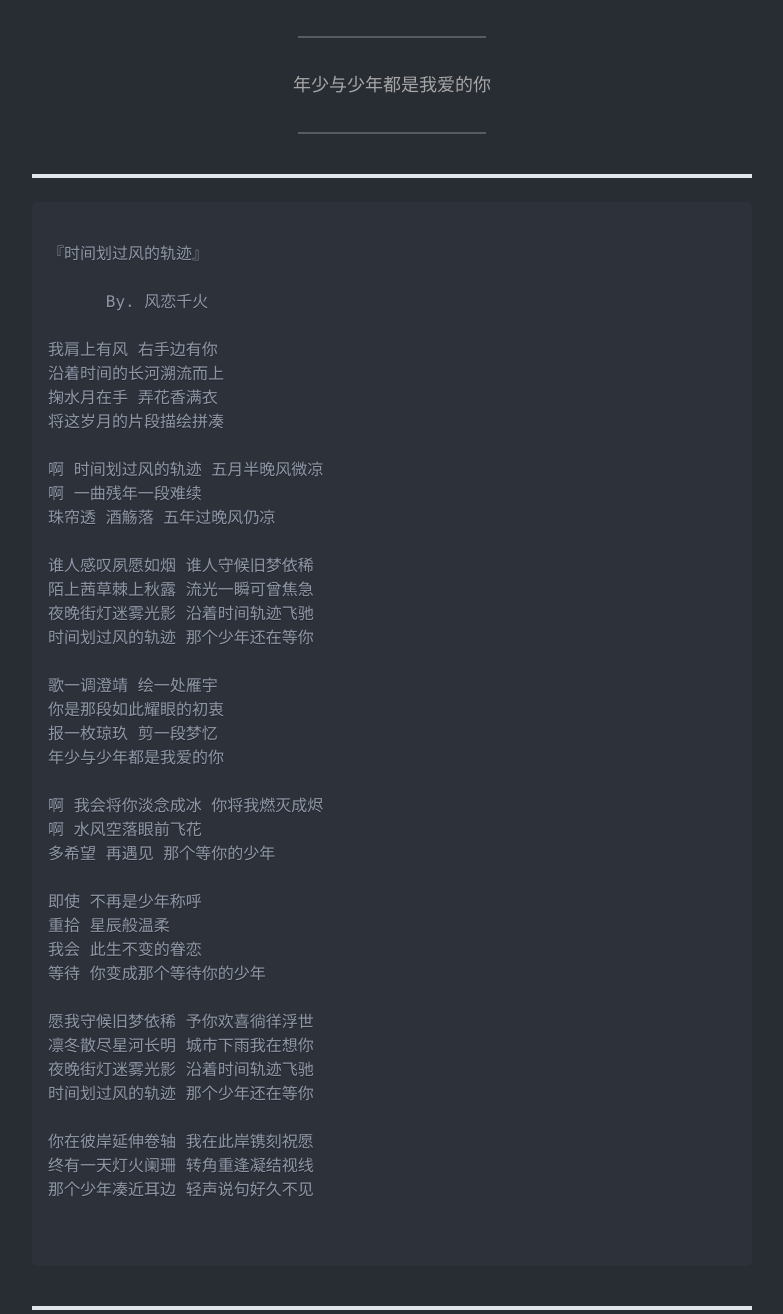
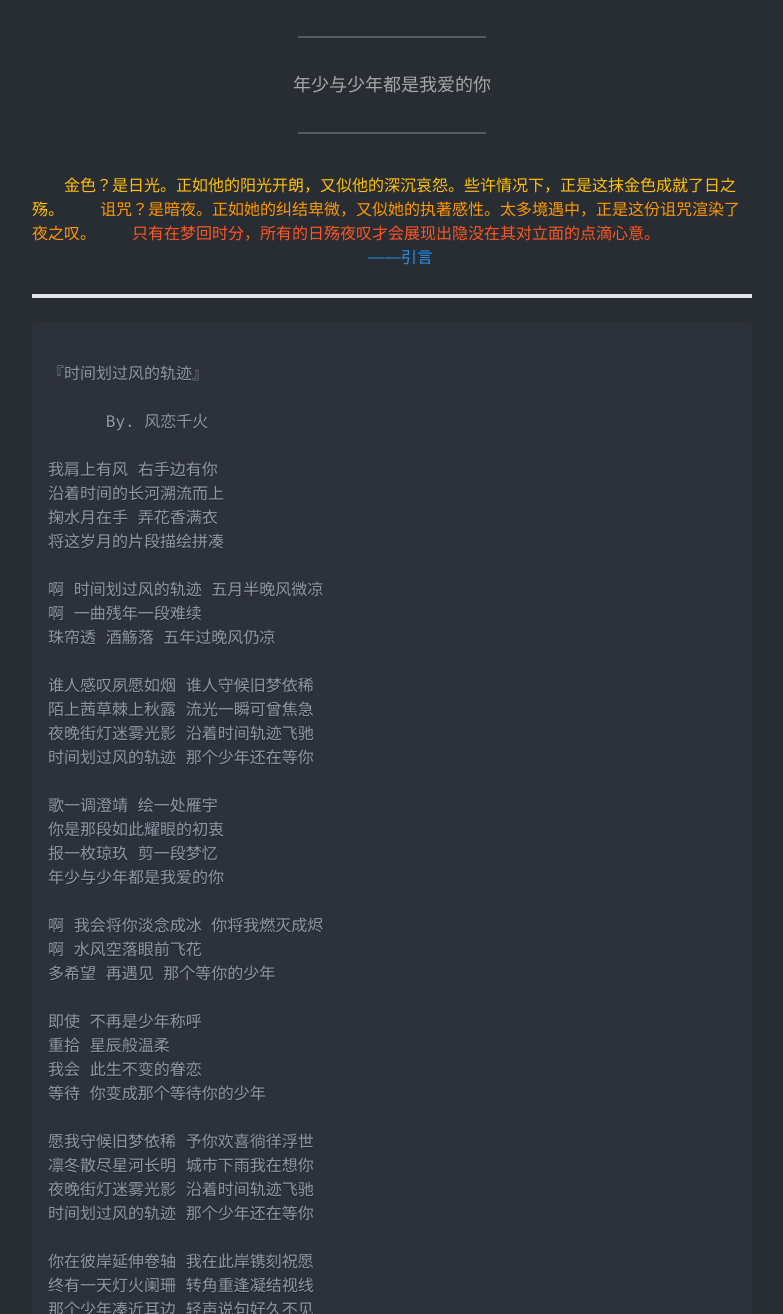
Before and after one commit to flora715/flora715.github.io, a Jekyll site: the page built from _posts/2020-07-30-离散朝夕.md, in a window 1280 px wide and 1400 px high, scrolled down 378 px, cut to the strip 86-1400 px from the top of the window. Shown: the whole strip, without its empty margins (248-1031 px from the left). Built offline with Jekyll 4.4.1, drawn with Linux system fonts in a browser that asks for light colours; nearby versions of some CDN libraries; a style sheet for code colours, icons or effects is not loaded; some of the changed text lies outside the part shown.

Commit message:
修改文件: _posts/2020-07-30-离散朝夕.md

```diff
--- a/_posts/2020-07-30-离散朝夕.md
+++ b/_posts/2020-07-30-离散朝夕.md
@@ -7,6 +7,13 @@ cover: 'https://i.loli.net/2020/01/28/YMJi14QbZy9vsNK.png'
 tags: 神的金色诅咒&
 ---
 
+<span2>&emsp;&emsp;金色？是日光。正如他的阳光开朗，又似他的深沉哀怨。些许情况下，正是这抹金色成就了日之殇。 </span2>
+  <style> span2 {color:#FFC107; }</style>
+<span1>&emsp;&emsp;诅咒？是暗夜。正如她的纠结卑微，又似她的执著感性。太多境遇中，正是这份诅咒渲染了夜之叹。</span1>
+  <style> span1 {color:#FF9800; }</style>
+<span3>&emsp;&emsp;只有在梦回时分，所有的日殇夜叹才会展现出隐没在其对立面的点滴心意。</span3>
+  <style> span3 {color:#FF5722; }</style>
+<span4>&emsp;&emsp;&emsp;&emsp;&emsp;&emsp;&emsp;&emsp;&emsp;&emsp;&emsp;&emsp;&emsp;&emsp;&emsp;&emsp;&emsp;&emsp;&emsp;&emsp;&emsp;——引言</span4>  <style> span4 {color:#2196F3; }</style>
 
 
 -------------------------------------------------------------------------
@@ -83,7 +90,7 @@ tags: 神的金色诅咒&
 
 　　时隔三年，这一段不明不白的错爱，该结束了。
 
-<span4>———————————————— 来自，十六岁的莫缡芟.</span4> <style> span4 {color:#2196F3; }</style>
+<span4>&emsp;&emsp;&emsp;&emsp;&emsp;&emsp;&emsp;&emsp;&emsp;&emsp;&emsp;&emsp;&emsp;&emsp;&emsp;&emsp;&emsp;&emsp;—— 来自，十六岁的莫缡芟.</span4> <style> span4 {color:#2196F3; }</style>
 
 -------------------------------------------------------------------------
 
```
